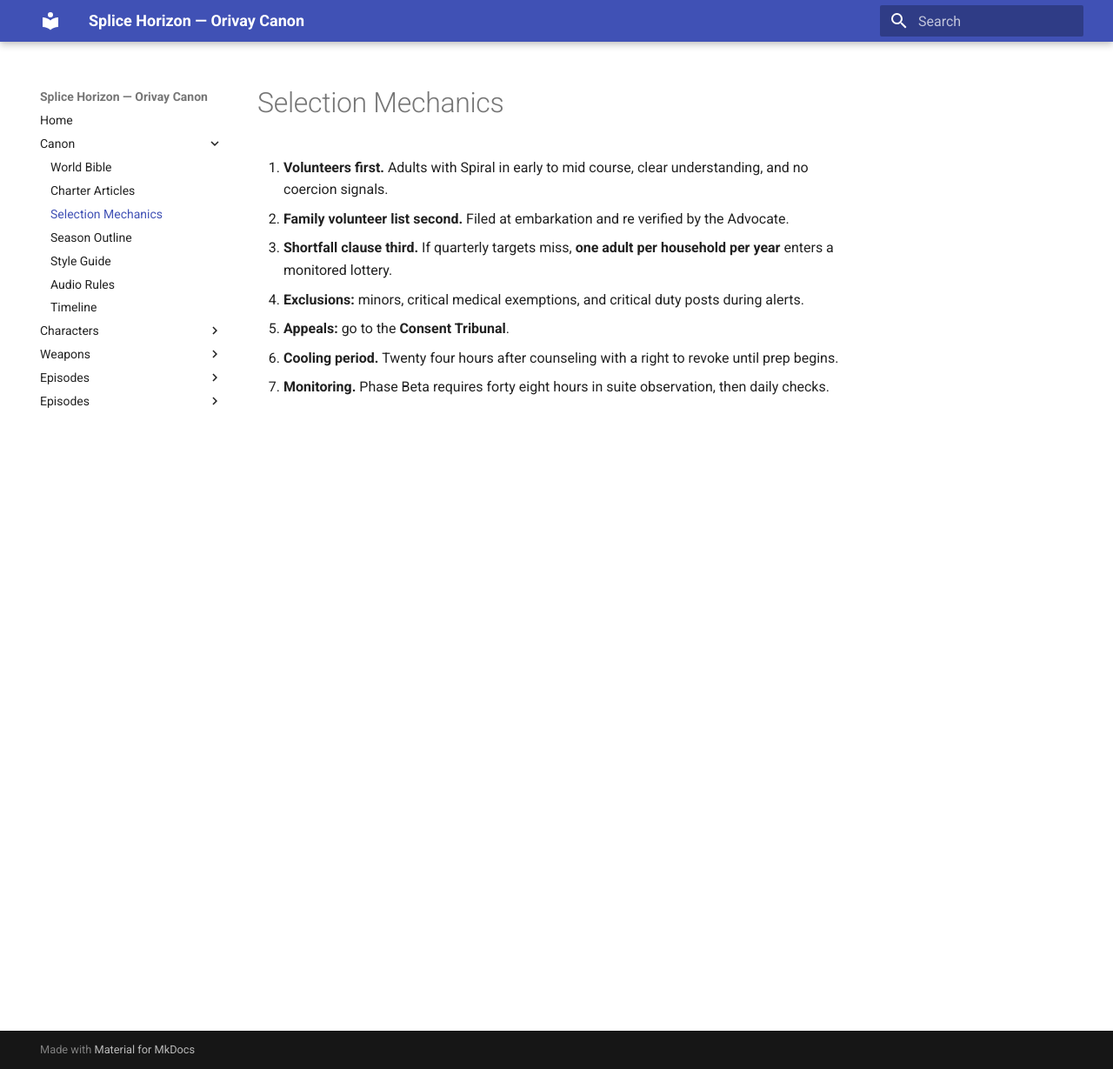
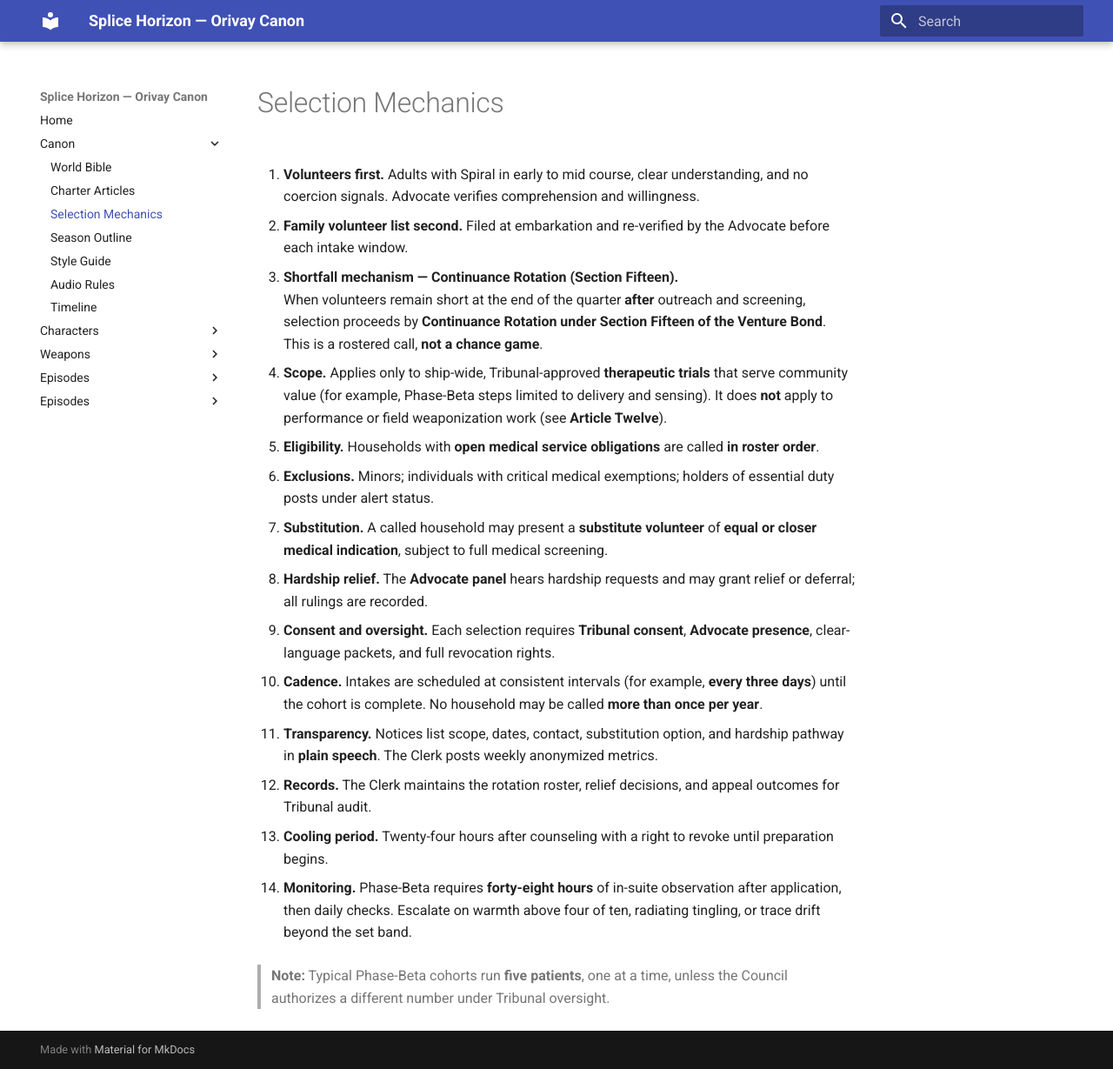
Before and after one commit to BobBoldin/splice_horizon, an MkDocs documentation site: the page built from docs/canon/selection_mechanics.md, in a window 1280 px wide and 1229 px high. Shown: the whole window at 87% size. Built offline with MkDocs 1.6.1 and Material for MkDocs 9.7.7, drawn with Linux system fonts in a browser that asks for light colours.

Commit message:
Chapter 10 - First Splice

```diff
--- a/docs/canon/selection_mechanics.md
+++ b/docs/canon/selection_mechanics.md
@@ -1,9 +1,23 @@
 # Selection Mechanics
 
-1. **Volunteers first.** Adults with Spiral in early to mid course, clear understanding, and no coercion signals.
-2. **Family volunteer list second.** Filed at embarkation and re verified by the Advocate.
-3. **Shortfall clause third.** If quarterly targets miss, **one adult per household per year** enters a monitored lottery.
-   - **Exclusions:** minors, critical medical exemptions, and critical duty posts during alerts.
-   - **Appeals:** go to the **Consent Tribunal**.
-4. **Cooling period.** Twenty four hours after counseling with a right to revoke until prep begins.
-5. **Monitoring.** Phase Beta requires forty eight hours in suite observation, then daily checks.
+1. **Volunteers first.** Adults with Spiral in early to mid course, clear understanding, and no coercion signals. Advocate verifies comprehension and willingness.
+
+2. **Family volunteer list second.** Filed at embarkation and re-verified by the Advocate before each intake window.
+
+3. **Shortfall mechanism — Continuance Rotation (Section Fifteen).**
+   When volunteers remain short at the end of the quarter **after** outreach and screening, selection proceeds by **Continuance Rotation under Section Fifteen of the Venture Bond**. This is a rostered call, **not a chance game**.
+   - **Scope.** Applies only to ship-wide, Tribunal-approved **therapeutic trials** that serve community value (for example, Phase-Beta steps limited to delivery and sensing). It does **not** apply to performance or field weaponization work (see **Article Twelve**).
+   - **Eligibility.** Households with **open medical service obligations** are called **in roster order**.
+   - **Exclusions.** Minors; individuals with critical medical exemptions; holders of essential duty posts under alert status.
+   - **Substitution.** A called household may present a **substitute volunteer** of **equal or closer medical indication**, subject to full medical screening.
+   - **Hardship relief.** The **Advocate panel** hears hardship requests and may grant relief or deferral; all rulings are recorded.
+   - **Consent and oversight.** Each selection requires **Tribunal consent**, **Advocate presence**, clear-language packets, and full revocation rights.
+   - **Cadence.** Intakes are scheduled at consistent intervals (for example, **every three days**) until the cohort is complete. No household may be called **more than once per year**.
+   - **Transparency.** Notices list scope, dates, contact, substitution option, and hardship pathway in **plain speech**. The Clerk posts weekly anonymized metrics.
+   - **Records.** The Clerk maintains the rotation roster, relief decisions, and appeal outcomes for Tribunal audit.
+
+4. **Cooling period.** Twenty-four hours after counseling with a right to revoke until preparation begins.
+
+5. **Monitoring.** Phase-Beta requires **forty-eight hours** of in-suite observation after application, then daily checks. Escalate on warmth above four of ten, radiating tingling, or trace drift beyond the set band.
+
+> **Note:** Typical Phase-Beta cohorts run **five patients**, one at a time, unless the Council authorizes a different number under Tribunal oversight.
--- a/mkdocs.yml
+++ b/mkdocs.yml
@@ -42,4 +42,5 @@ nav:
       - Chapter 7: episodes/ch07/draft.md
       - Chapter 8: episodes/ch08/draft.md
       - Chapter 9: episodes/ch09/draft.md
+      - Chapter 10: episodes/ch10/draft.md
   # END AUTO-EPISODES
```
Also changed, not shown: docs/episodes/ch07/draft.md (+3 -3 lines), docs/episodes/ch10/README.md (added, +6 -0 lines), docs/episodes/ch10/draft.md (added, +159 -0 lines).
